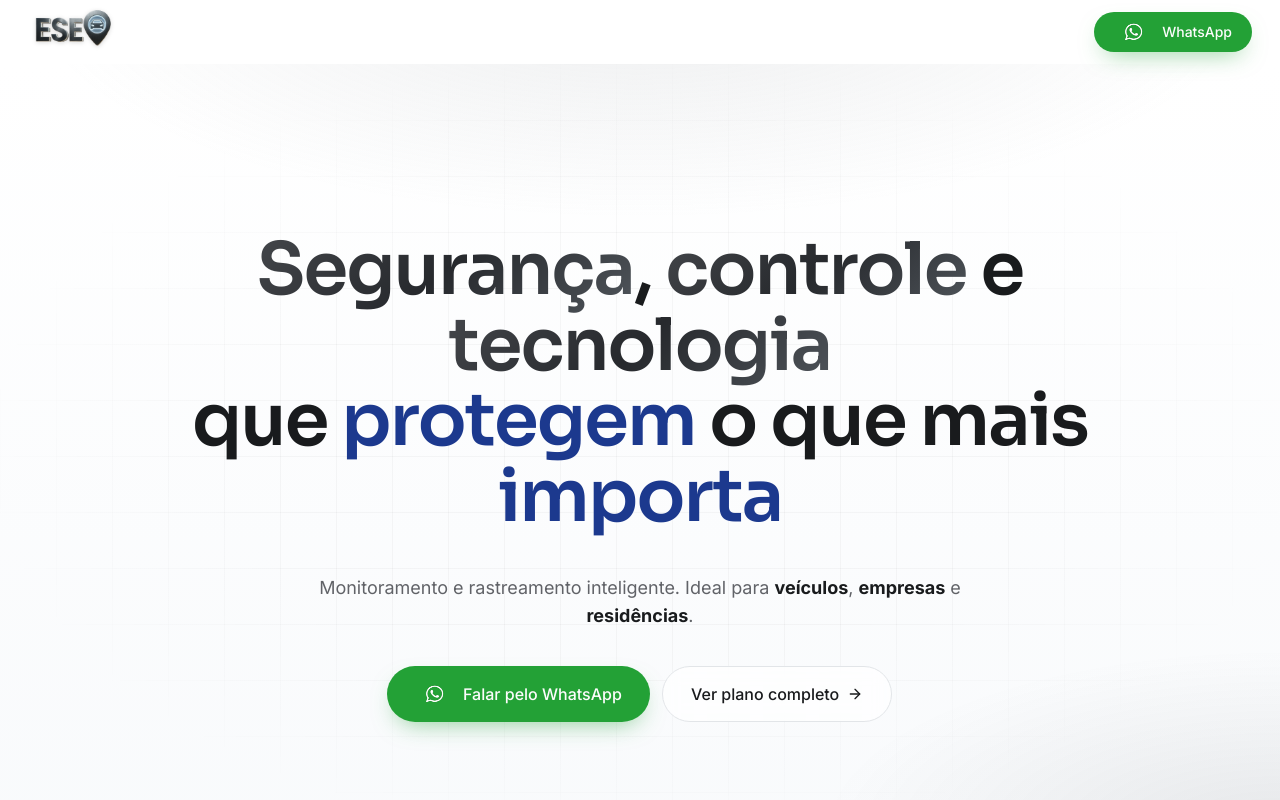
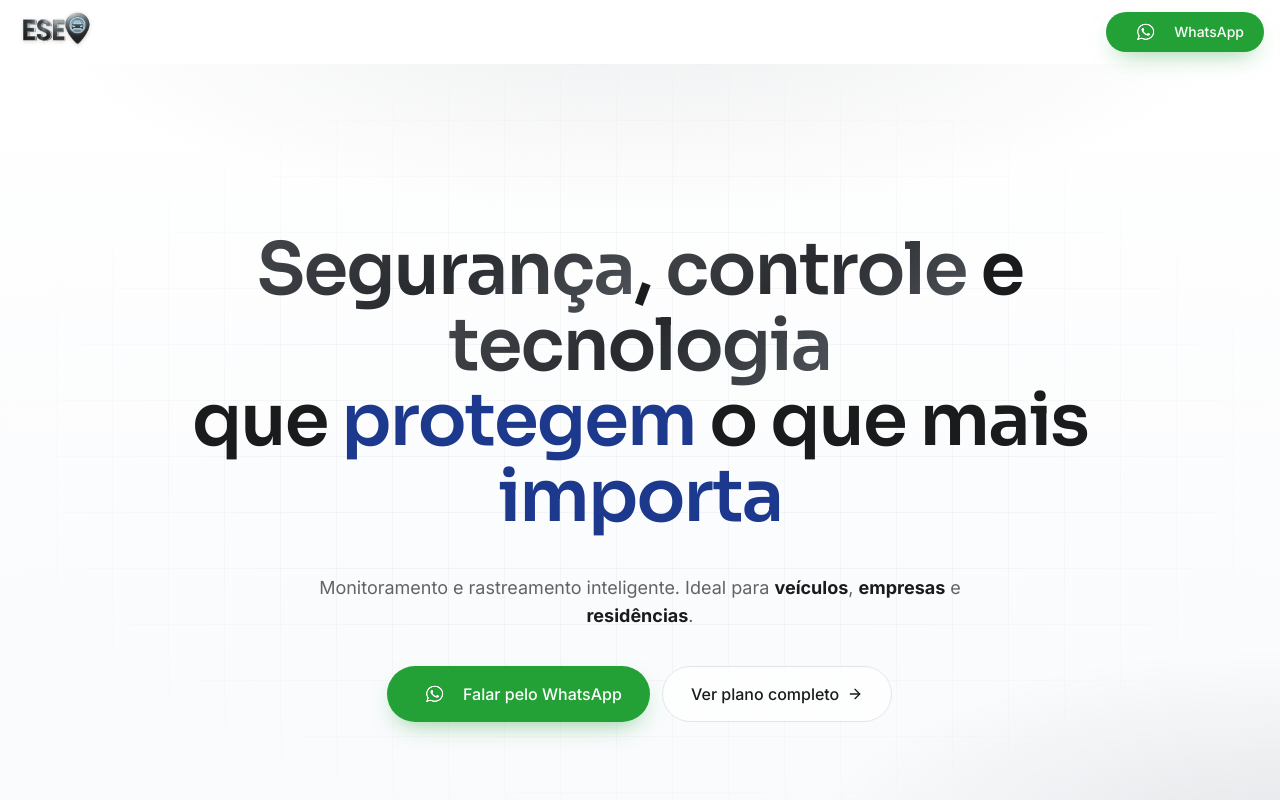
Before and after one commit to Jhonatan-HenriqueS/ese-security, a Next.js app: page / in a window 1280 px wide. Shown: the top 800 px of the page. Built offline with nearby package versions, Linux system fonts and the light colour scheme.

Commit message:
chore: pading of the header

```diff
--- a/app/components/landing/Header.tsx
+++ b/app/components/landing/Header.tsx
@@ -29,7 +29,7 @@
     >
       <nav
         aria-label="Navegação principal"
-        className="mx-auto max-w-7xl px-7 h-16 flex items-center justify-between"
+        className="mx-auto max-w-7xl px-4 h-16 flex items-center justify-between"
       >
         <a
           href="#topo"
@@ -39,8 +39,8 @@
           <Image
             src={logo}
             alt="Logo ESE — Segurança e Rastreamento"
-            width={90}
-            height={90}
+            width={80}
+            height={80}
             className=" object-contain drop-shadow-sm"
           />
         </a>
```
